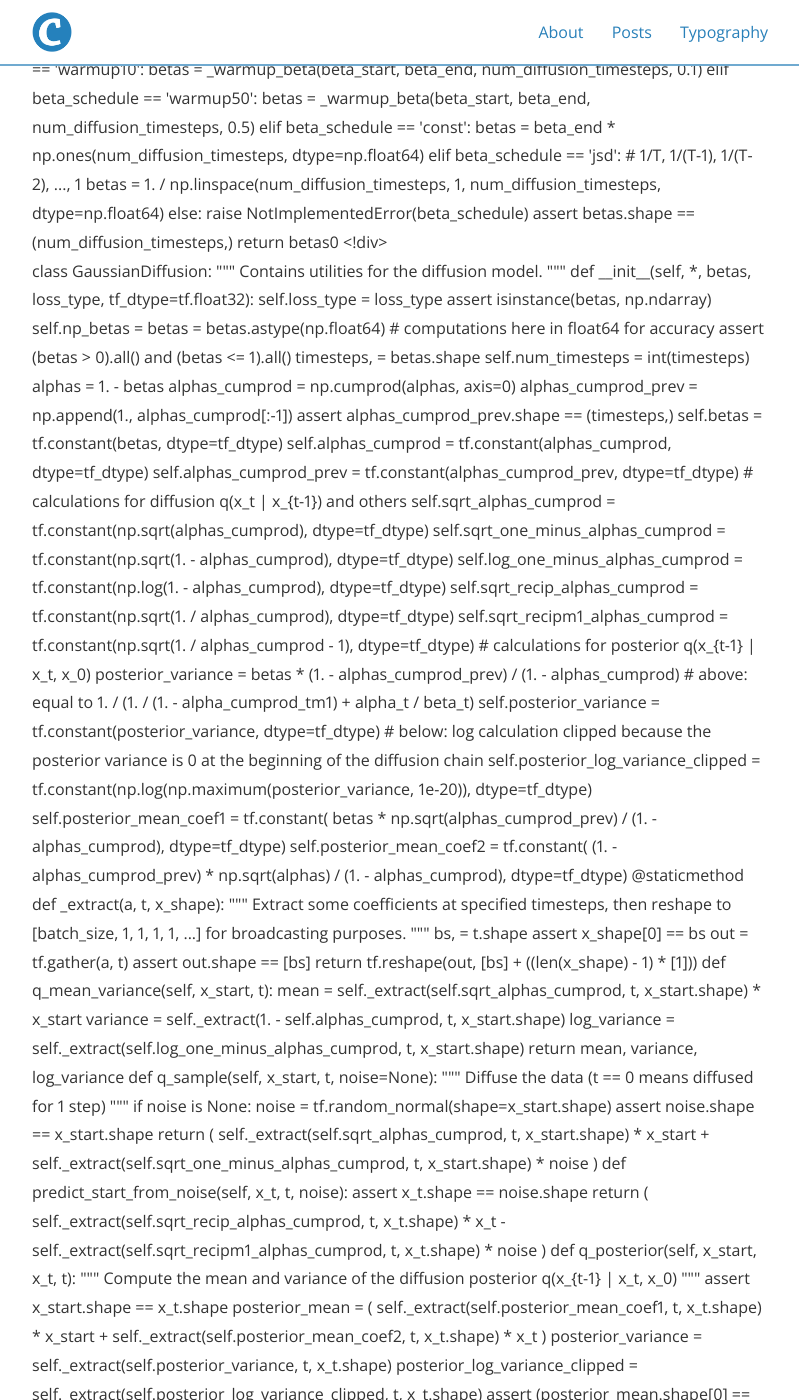
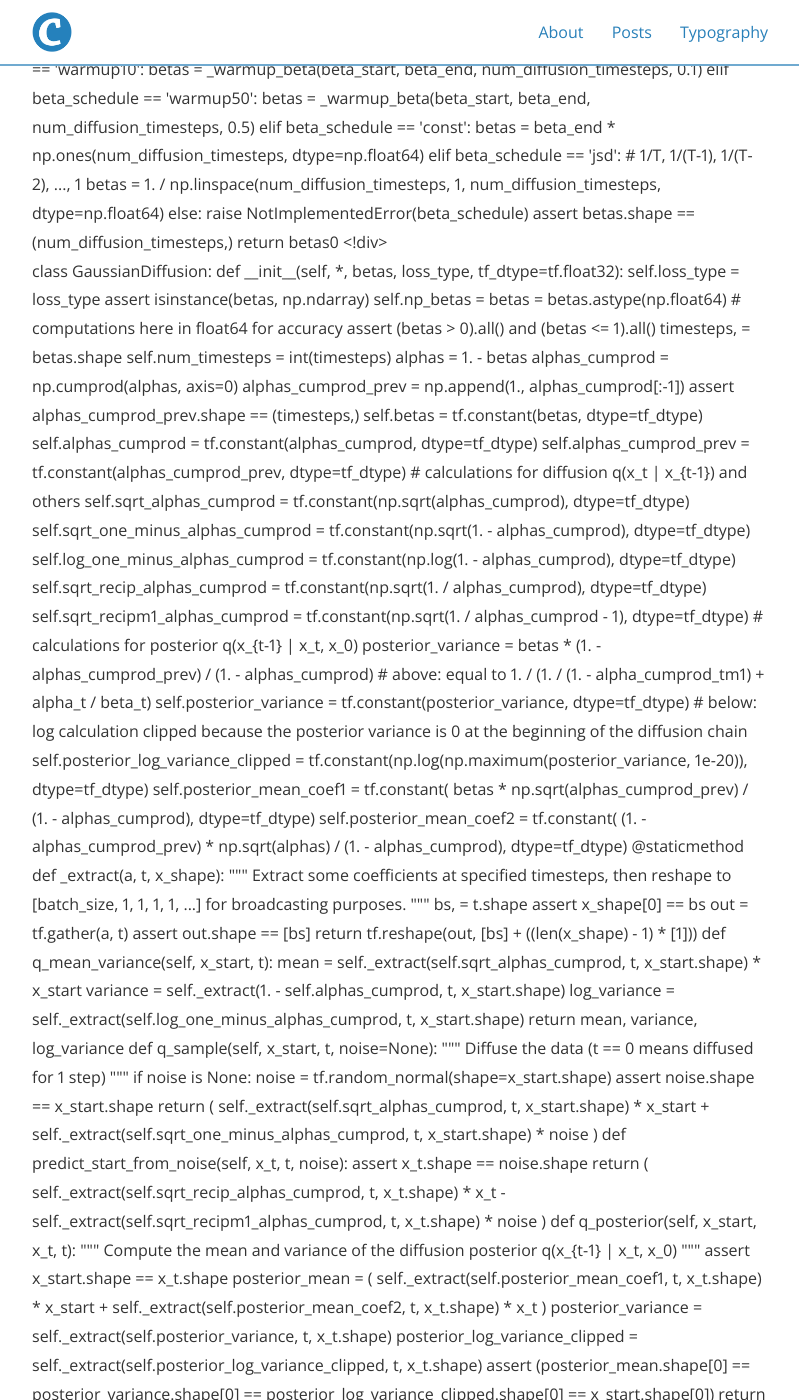
Before and after one commit to deep-generative-models-AIM5036/deep-generative-models-AIM5036.github.io, a Jekyll site: the page built from _posts/2022-11-12-DDPM.md, in a window 1280 px wide and 1400 px high, scrolled down 19547 px. Shown: the whole window, without its empty margins (240-1039 px from the left). Built offline with Jekyll 4.4.1, drawn with Linux system fonts in a browser that asks for light colours; nearby versions of some CDN libraries; formulas are drawn with MathJax 3; some of the changed text lies outside the part shown.

Commit message:
Update 2022-11-12-DDPM.md
Signed-off-by: 2mbrother <51839832+2mbrother@users.noreply.github.com>

```diff
--- a/_posts/2022-11-12-DDPM.md
+++ b/_posts/2022-11-12-DDPM.md
@@ -552,9 +552,7 @@ Code - Main function : Beta Schedule / Gaussian Diffusion
 <!div>
 <div>
       class GaussianDiffusion:
-        """
-        Contains utilities for the diffusion model.
-        """
+
 
         def __init__(self, *, betas, loss_type, tf_dtype=tf.float32):
           self.loss_type = loss_type
```
